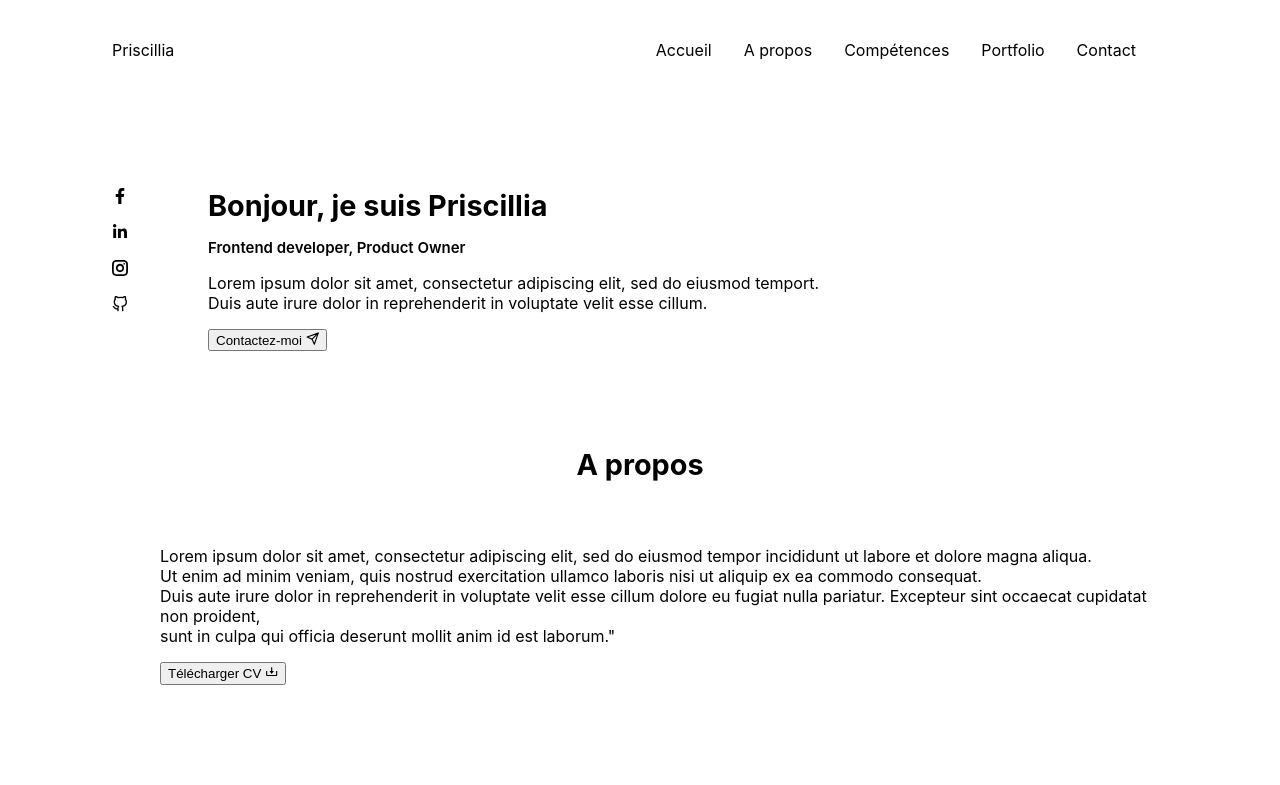
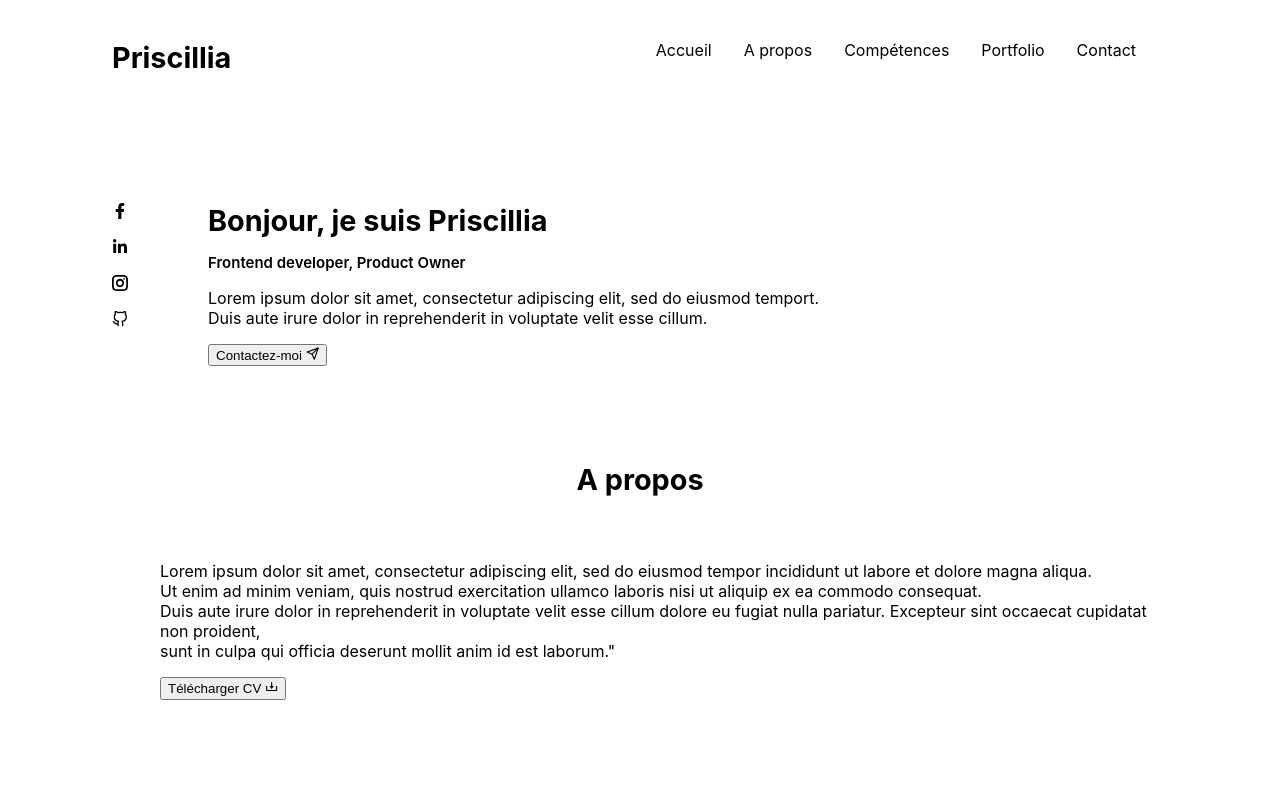
Before and after one commit to chrysellia/portfolio-chrysellia, a React (Create React App) app in the folder myportfolio/: page / in a window 1280 px wide. Shown: the top 785 px of the page. Built offline with nearby package versions, Linux system fonts and the light colour scheme.

Commit message:
project updated

```diff
--- a/myportfolio/src/pages/components/Navbar/Navbar.style.scss
+++ b/myportfolio/src/pages/components/Navbar/Navbar.style.scss
@@ -5,6 +5,8 @@
 
         .navbar-name {
             flex: auto;
+            font-weight: bold;
+            font-size: 1.8rem;
         }
 
         .navbar-menu {
```
